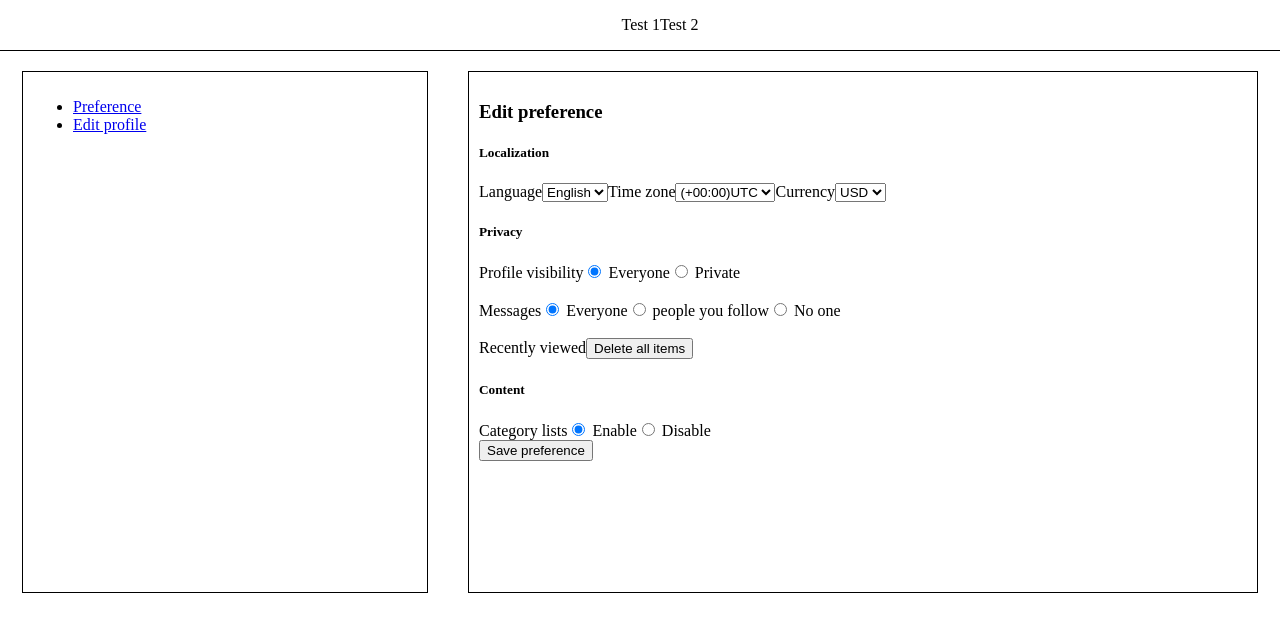
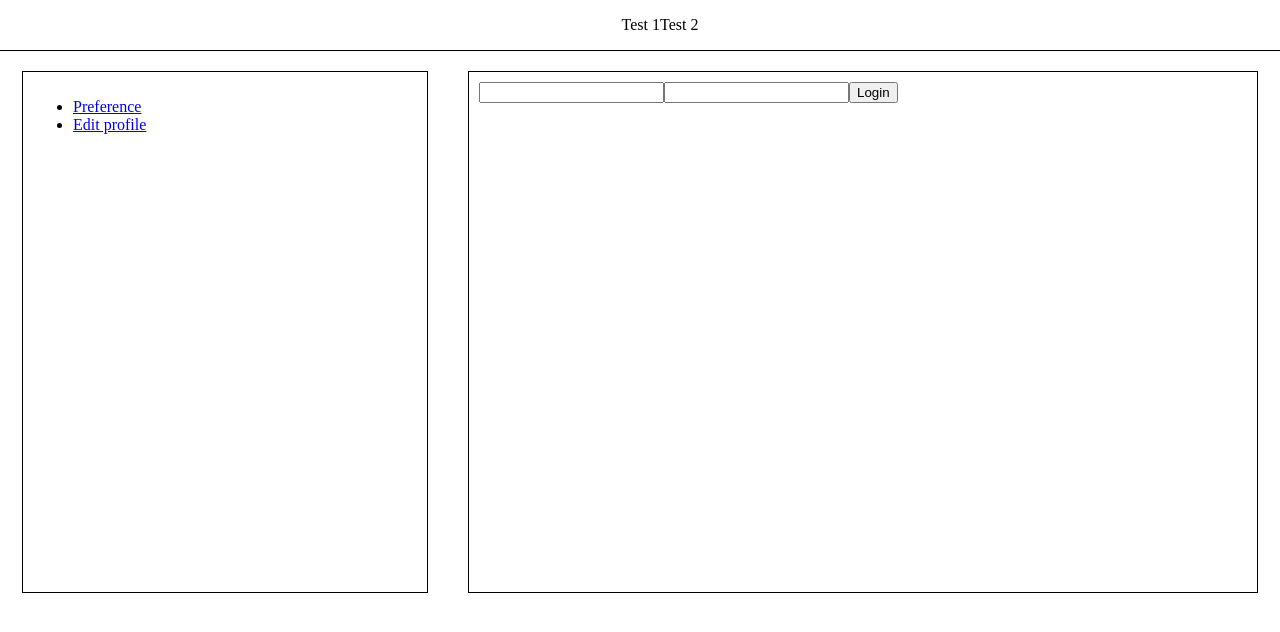
Before and after one commit to oukunan/Taskworld-assignment, a React app: page / in a window 1280 px wide. Shown: the top 632 px of the page. Built offline with nearby package versions, Linux system fonts and the light colour scheme.

Commit message:
Add login comtainer

```diff
--- a/src/client/App.js
+++ b/src/client/App.js
@@ -5,13 +5,15 @@ import './app.css';
 import Layout from './hoc/Layout';
 import Preference from './containers/Preference/Preference';
 import Profile from './containers/Profile/Profile';
+import Login from './containers/Login/Login';
 class App extends Component {
   render() {
     return (
       <Layout>
         <Switch>
           <Route path="/profile" component={Profile} />
-          <Route exact path="/" component={Preference} />
+          <Route path="/preference" component={Preference} />
+          <Route exact path="/" component={Login} />
         </Switch>
       </Layout>
     );
--- /dev/null
+++ b/src/client/containers/Login/Login.js
@@ -0,0 +1,45 @@
+import React, { Component } from 'react';
+import axios from 'axios';
+
+import Button from '../../components/UI/Button/Button';
+
+class Login extends Component {
+  state = {
+    email: '',
+    password: ''
+  };
+
+  loginHandler = e => {
+    e.preventDefault();
+    axios
+      .post('http://localhost:8080/user', this.state)
+      .then(res => {
+        console.log(res.data);
+      })
+      .catch(err => {
+        console.log(err);
+      });
+  };
+
+  handleInput = e => {
+    const name = e.target.name;
+    const value = e.target.value;
+    this.setState({
+      [name]: value
+    });
+  };
+
+  render() {
+    return (
+      <div>
+        <form onSubmit={this.loginHandler}>
+          <input type="email" name="email" onChange={this.handleInput} />
+          <input type="password" name="password" onChange={this.handleInput} />
+          <Button>Login</Button>
+        </form>
+      </div>
+    );
+  }
+}
+
+export default Login;
```
